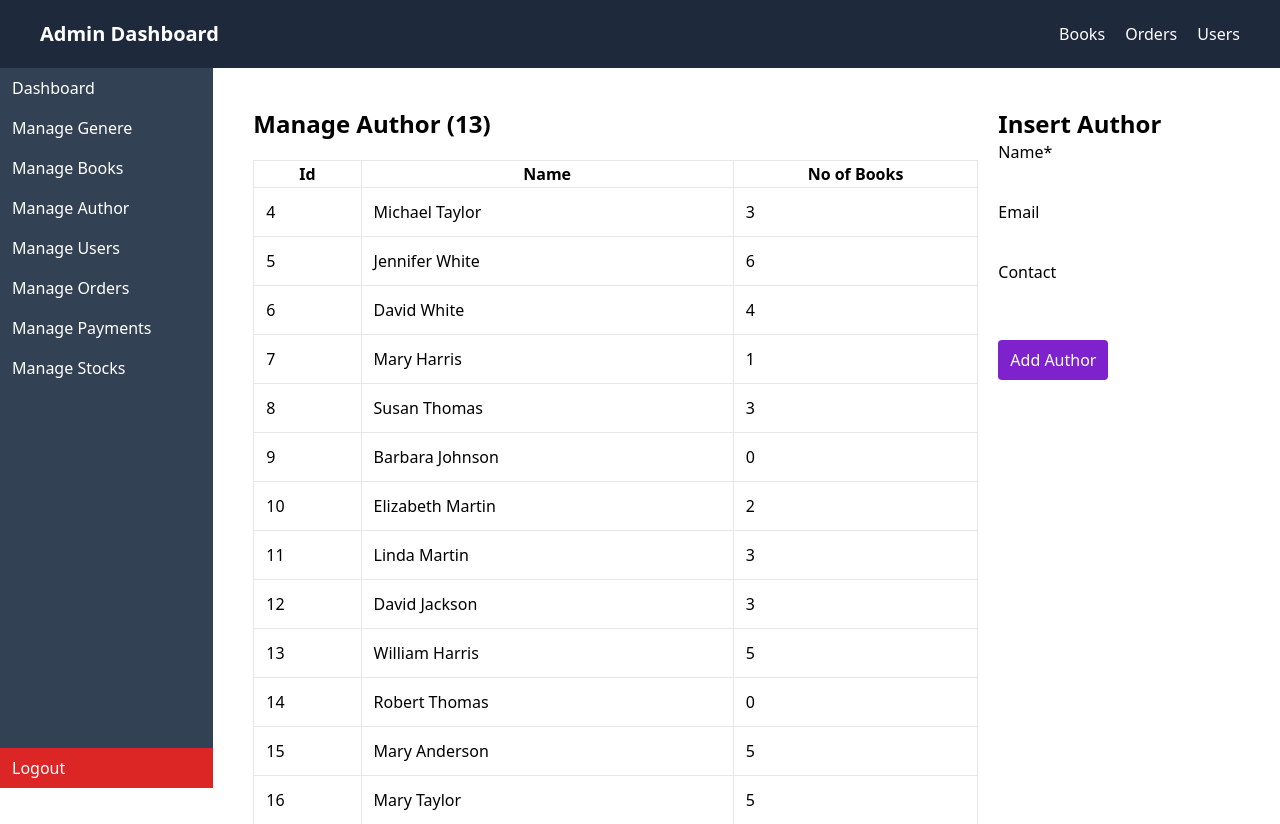
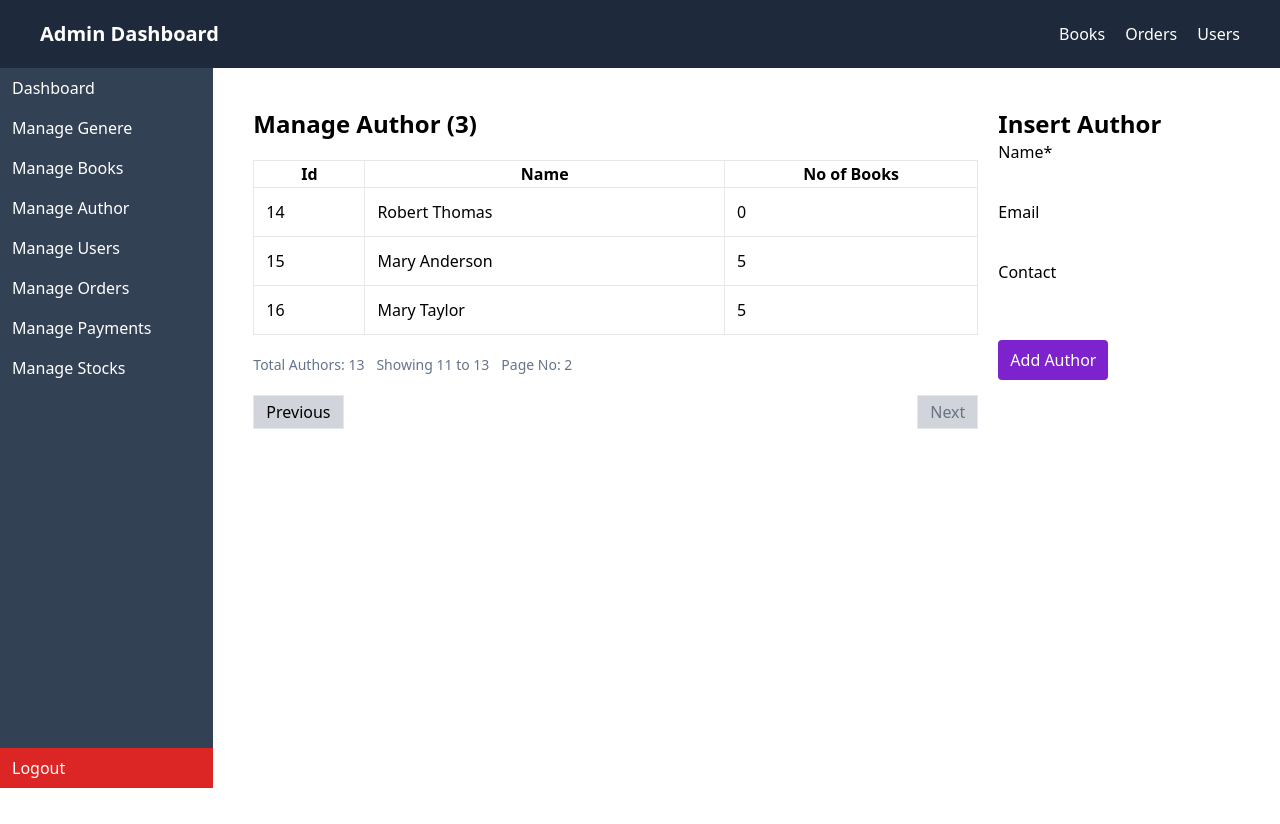
Before and after one commit to sadique-cws/bookshop, a Django app: page /admin/author?page=2 in a window 1280 px wide. Shown: the top 824 px of the page. After the commit the page ends 788 px from the top, so only its background shows below. Run offline with Django 5.2, Linux system fonts and the light colour scheme; data comes from the database, SQL or seed files in the repository; some libraries are stand-ins or nearby versions.

Commit message:
Implement pagination for managing books, genres, and authors in admin views

```diff
--- a/bookshop/ecom/adminView.py
+++ b/bookshop/ecom/adminView.py
@@ -1,6 +1,7 @@
 from django.shortcuts import redirect, render
 from ecom.models import *
 from ecom.forms import *
+from django.core.paginator import Paginator
 
 def dashboard(req):
     return render(req, "admin/dashboard.html")
@@ -9,7 +10,13 @@ def dashboard(req):
 def manageGenere(req):
     data = {}
     form = GenereForm(req.POST or None)
-    data["generes"] = Genere.objects.all()
+    generes = Genere.objects.all()
+
+    # pagination work
+    paginator = Paginator(generes, 10)
+    page_number = req.GET.get("page")
+    generes_obj = paginator.get_page(page_number)
+    data["generes"] = generes_obj
     data["form"] = form
 
     if req.method == "POST":
@@ -36,13 +43,27 @@ def insertBook(req):
 
 def manageBooks(req):
     data = {}
-    data["books"] = Book.objects.all()
+
+    books = Book.objects.all()
+    # pagination work
+    paginator = Paginator(books, 5)
+    page_number = req.GET.get("page")
+    page_obj = paginator.get_page(page_number)
+
+    data["books"] = page_obj
     return render(req,"admin/manage_book.html",data)
 
 def manageAuthor(req):
     data = {}
     form = AuthorForm(req.POST or None)
-    data["authors"] = Author.objects.all()
+    authors = Author.objects.all()
+
+    #pagination work
+
+    paginator = Paginator(authors, 10)
+    page_number = req.GET.get("page")
+    author_obj = paginator.get_page(page_number)
+    data["authors"] = author_obj
     data["form"] = form
 
     if req.method == "POST":
--- a/bookshop/ecom/templates/admin/manage_author.html
+++ b/bookshop/ecom/templates/admin/manage_author.html
@@ -22,6 +22,26 @@
                         </tr>
                     {% endfor %}
             </table>
+            {#  summary of pages. total author 40 (showing 1 of 5) Page No 1  #}
+            <div class="flex items-center gap-3 mt-5 text-sm text-slate-500">
+             <p>Total Authors: {{authors.paginator.count}}</p>
+             <p>Showing {{authors.start_index}} to {{authors.end_index}}</p>
+             <p>Page No: {{authors.number}}</p>
+             </div>
+            {#  pagination buttons  #}
+            <div class="mt-5 flex items-center gap-3 justify-between">
+                {% if authors.has_previous %}
+                    <span class="px-3 py-1 border bg-gray-300"><a href="?page={{ authors.previous_page_number }}">Previous</a></span>
+                {% else %}
+                    <span class="px-3 py-1 border bg-gray-300 text-gray-500 cursor-not-allowed">Previous</span>
+                {% endif %}
+
+                {% if authors.has_next %}
+                <span class="px-3 py-1 border bg-green-300"><a href="?page={{ authors.next_page_number }}">Next</a></span>
+                {% else %}
+                <span class="px-3 py-1 border bg-gray-300 text-gray-500 cursor-not-allowed">Next</span>
+                {% endif %}
+            </div>
         </div>
         <div class="flex w-3/12 flex-col">
             <h2 class="space-y-3 font-semibold text-2xl">Insert Author</h2>
```
Also changed, not shown: bookshop/ecom/templates/admin/manage_book.html (+21 -1 lines), bookshop/ecom/templates/admin/manage_genere.html (+20 -0 lines), 2 other files.
